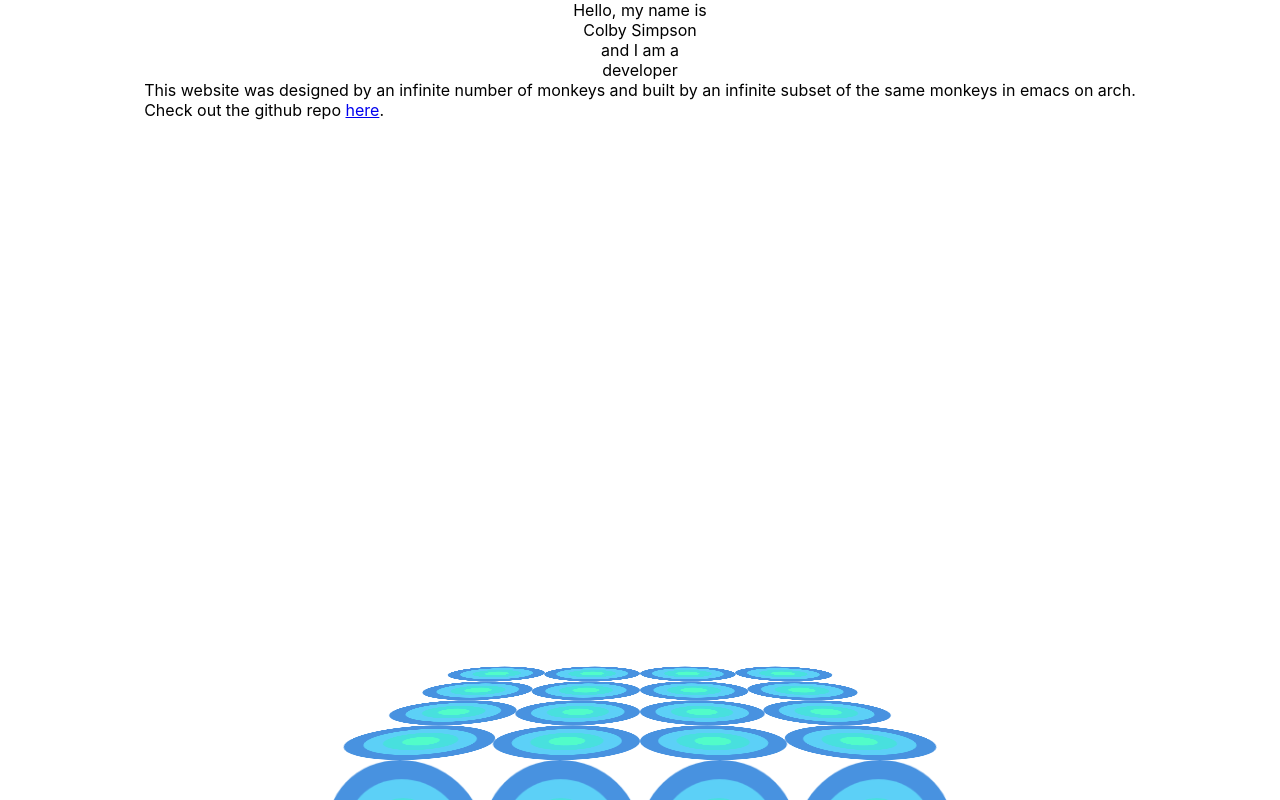
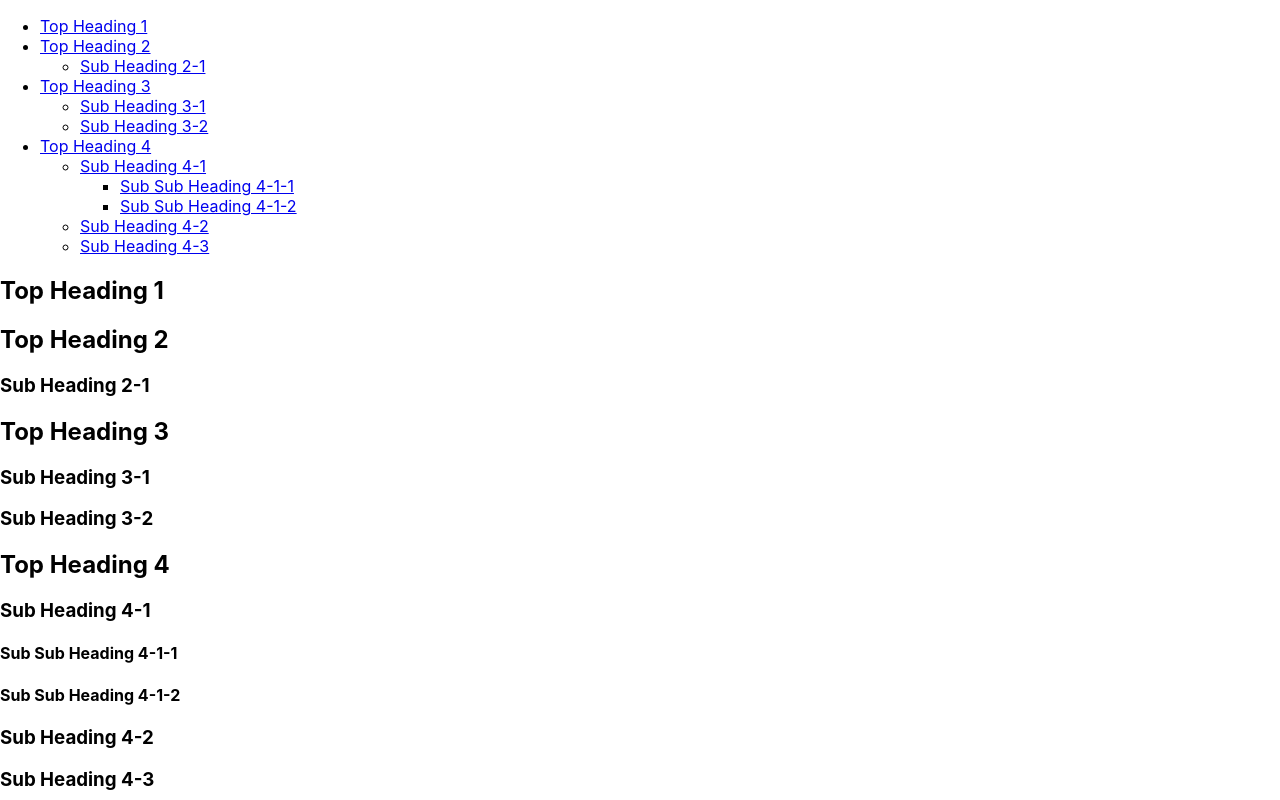
Before and after one commit to csimpson1/website_v2, a React (Create React App) app: page / in a window 1280 px wide. Shown: the top 800 px of the page. Built offline with nearby package versions, Linux system fonts and the light colour scheme.

Commit message:
PoC of table of contents component

```diff
--- /dev/null
+++ b/src/components/blog/post/TestPost.js
@@ -0,0 +1,22 @@
+import TableOfContents from "./table-of-contents/TableOfContents";
+const TestPost = () => {
+    return (
+        <div>
+            <TableOfContents/>
+            <h2 id="h2-1">Top Heading 1</h2>
+            <h2 id="h2-2">Top Heading 2</h2>
+            <h3 id="h3-1">Sub Heading 2-1</h3>
+            <h2 id="h2-3">Top Heading 3</h2>
+            <h3 id="h3-2">Sub Heading 3-1</h3>
+            <h3 id="h3-3">Sub Heading 3-2</h3>
+            <h2 id="h2-4">Top Heading 4</h2>
+            <h3 id="h3-4">Sub Heading 4-1</h3>
+            <h4 id="h4-1">Sub Sub Heading 4-1-1</h4>
+            <h4 id="h4-2">Sub Sub Heading 4-1-2</h4>
+            <h3 id="h3-5">Sub Heading 4-2</h3>
+            <h3 id="h3-6">Sub Heading 4-3</h3>
+        </div>
+    );
+};
+
+export default TestPost;
--- /dev/null
+++ b/src/components/blog/post/table-of-contents/TableOfContents.js
@@ -0,0 +1,45 @@
+import useHeadings from '../../../../hooks/UseHeadings';
+
+const Headings = ({ headings }) => {
+    console.log('in headings component');
+    console.log(headings);
+    return(
+    <ul>
+        {headings.map((heading) => (
+            <li key={heading.id}>
+                <a href={`#${heading.id}`}>{heading.title}</a>
+                    {heading.items.length > 0 && (
+                        <ul>
+                            {heading.items.map((child) => (
+                                <li key={child.id}>
+                                    <a href={`#${child.id}`}>{child.title}</a>
+                                        {child.items.length > 0 && (
+                                            <ul>
+                                                {child.items.map((subchild) => (
+                                                    <li key={subchild.id}>
+                                                        <a href={`#${subchild.id}`}>{subchild.title}</a>
+                                                    </li>
+                                                ))}
+                                            </ul>
+                                        )
+                                        }
+                                </li>
+                            ))}
+                        </ul>
+                    )}
+            </li>
+        ))}
+    </ul>
+    );
+};
+
+const TableOfContents = () => {
+    const { headings } = useHeadings();
+    return (
+        <nav>
+            <Headings headings={ headings } />
+        </nav>
+    )
+};
+
+export default TableOfContents;
--- a/src/components/homepage/Homepage.js
+++ b/src/components/homepage/Homepage.js
@@ -2,11 +2,14 @@ import './Homepage.css';
 import BuiltDescription from '../about/built/BuiltDescription';
 import LogoAnimation from './logo-animation/LogoAnimation';
 import LogoAnimationHover from './logo-animation/LogoAnimationHover';
+import TableOfContents from '../blog/post/table-of-contents/TableOfContents';
+import TestPost from '../blog/post/TestPost';
 
 const Homepage = () => {
 
     return (
         <div>
+            <TestPost></TestPost>
             <div className='homepage-container'>
                 <div>Hello, my name is</div>
                 <div>Colby Simpson</div>
--- /dev/null
+++ b/src/hooks/UseHeadings.js
@@ -0,0 +1,46 @@
+import React, {useState, useEffect} from 'react';
+
+const getHeadings = (headingElements) => {
+    console.log('in getHeadings');
+    const headings = [];
+    let l1Index = 0;
+    let l2Index = 0;
+    headingElements.forEach((heading, index) => {
+        const {innerText: title, id} = heading;
+        if(heading.nodeName === 'H2') {
+            headings.push({id, title, items: []});
+            l1Index ++;
+            l2Index = 0;
+        } else if (
+            heading.nodeName === 'H3' && index > 1
+        ) {
+            headings[l1Index- 1].items.push(
+                {id, title, items: []}
+            );
+            l2Index ++;
+        } else if(
+            heading.nodeName === 'H4' && index > 1
+        ) {
+                headings[ l1Index- 1 ].items[ l2Index -1 ].items.push( {id, title, items:[]})
+        }
+
+    });
+    return headings;
+};
+
+export const useHeadings = () => {
+    const [headings, setHeadings] = useState([]);
+    console.log('in useHeadings!');
+    useEffect(() => {
+        const headingDomElements = Array.from(document.querySelectorAll("h2, h3, h4"));
+        const newHeadings = getHeadings(headingDomElements);
+        setHeadings(newHeadings);
+        console.log('headings');
+        console.log(headings);
+    }, []);
+    console.log('headings after useeffect');
+    console.log(headings);
+    return {headings}
+}
+
+export default useHeadings;
```
